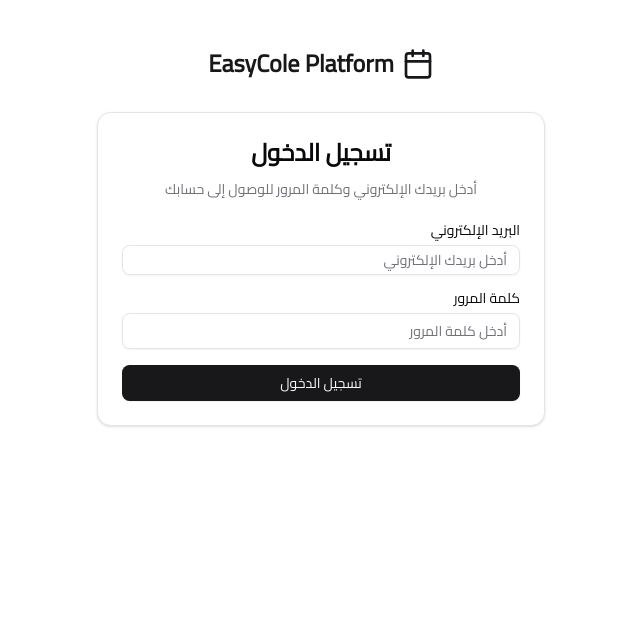
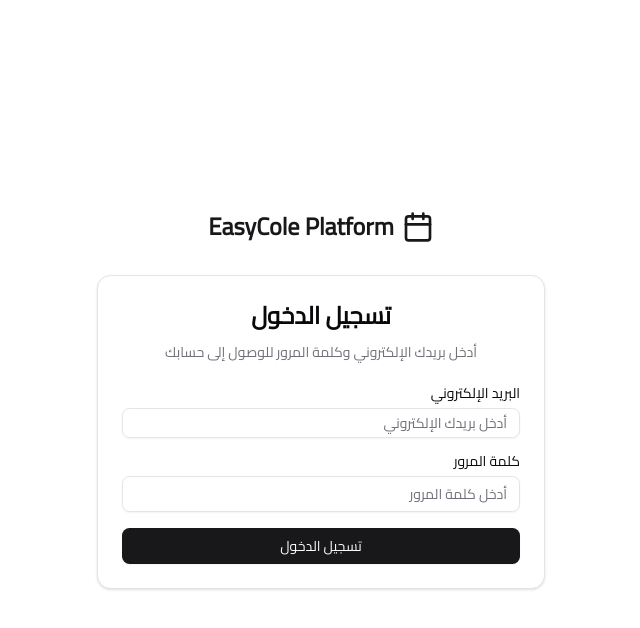
Before and after one commit to Ahmebyacine/TrainingCourses-frontEnd, a React (Vite) app: page /#/login in a window 1280 px wide. Shown: the top 628 px of the page, without its empty margins (428-1068 px from the left). Built offline with nearby package versions, Linux system fonts and the light colour scheme; no server answers; what @react-pdf/renderer would draw is missing.

Commit message:
fix: reduce linkke v2

```diff
--- a/public/landing/program-1/index.html
+++ b/public/landing/program-1/index.html
@@ -410,7 +410,7 @@
                 // ✅ Track Facebook lead event if pixel loaded
                 if (typeof fbq === "function") fbq("track", "Lead");
 
-                window.location.href = "/program-1/success";
+                window.location.href = "landing/program-1/success";
             } catch (error) {
                 console.error("❌ Error submitting form:", error);
                 errorMsg.style.display = "block";
--- a/src/pages/auth/SignIn.jsx
+++ b/src/pages/auth/SignIn.jsx
@@ -69,7 +69,7 @@
   }
 
   return (
-    <div className="flex items-center justify-center bg-background px-4 py-12" dir="rtl">
+    <div className="md:min-h-screen flex items-center justify-center bg-background px-4 py-12" dir="rtl">
       <div className="w-full max-w-md">
         <div className="flex justify-center mb-8">
           <div className="flex items-center gap-2 text-primary">
```
